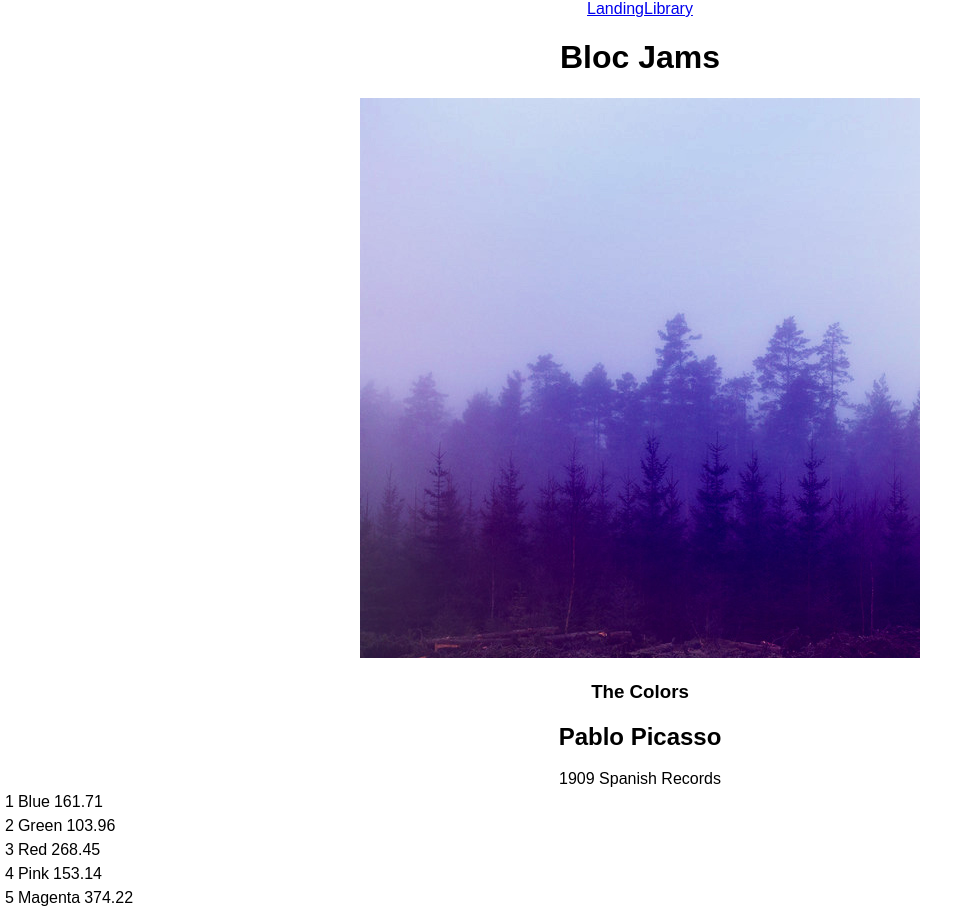
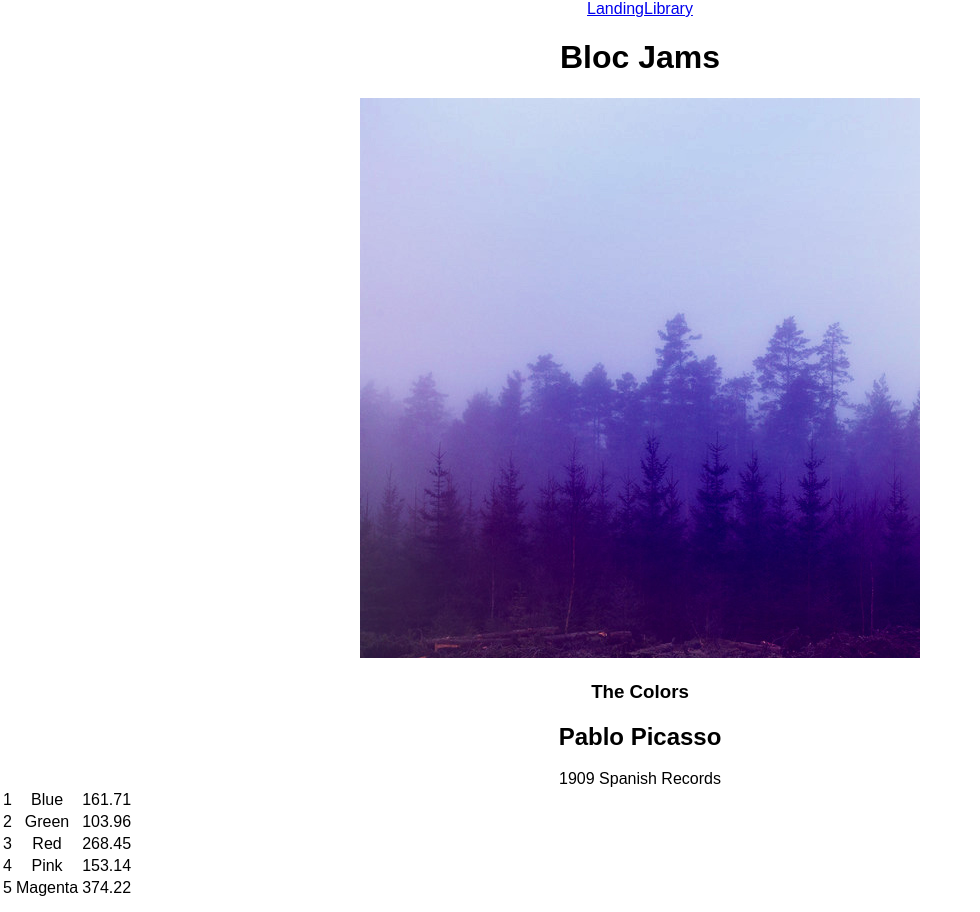
Before and after one commit to sheenaann/bloc-jams-react, a React (Create React App) app: page /album/the-colors in a window 1280 px wide. Shown: the whole page, without its empty margins (0-980 px from the left). Built offline with nearby package versions, Linux system fonts and the light colour scheme.

Commit message:
Assignment 6 revision

```diff
--- a/src/components/Album.js
+++ b/src/components/Album.js
@@ -32,13 +32,11 @@ class Album extends Component {
   <tbody>
   {
   this.state.album.songs.map( (song, index) =>
-  <div key={index} >
-  <tr>
+  <tr key={index} >
   <td>{index +1}</td>
   <td>{song.title}</td>
   <td>{song.duration}</td>
   </tr>
-  </div>
 )
 }
   </tbody>
```
